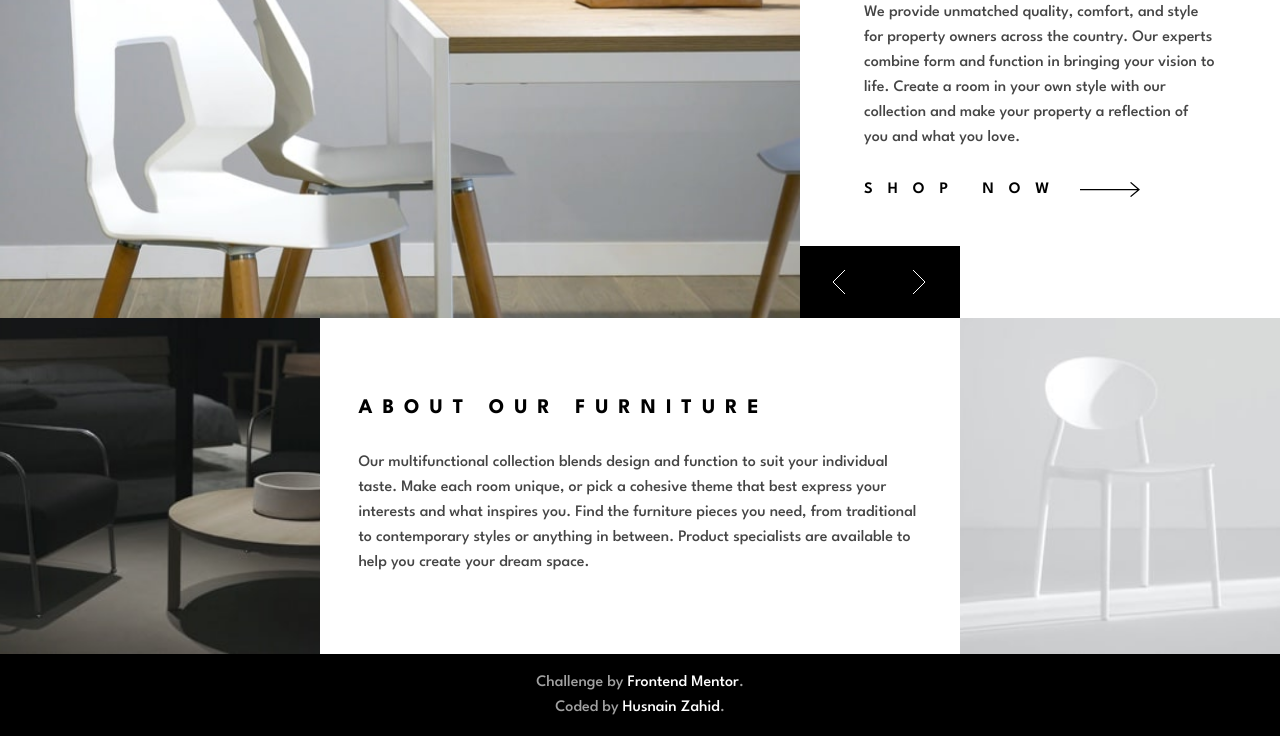
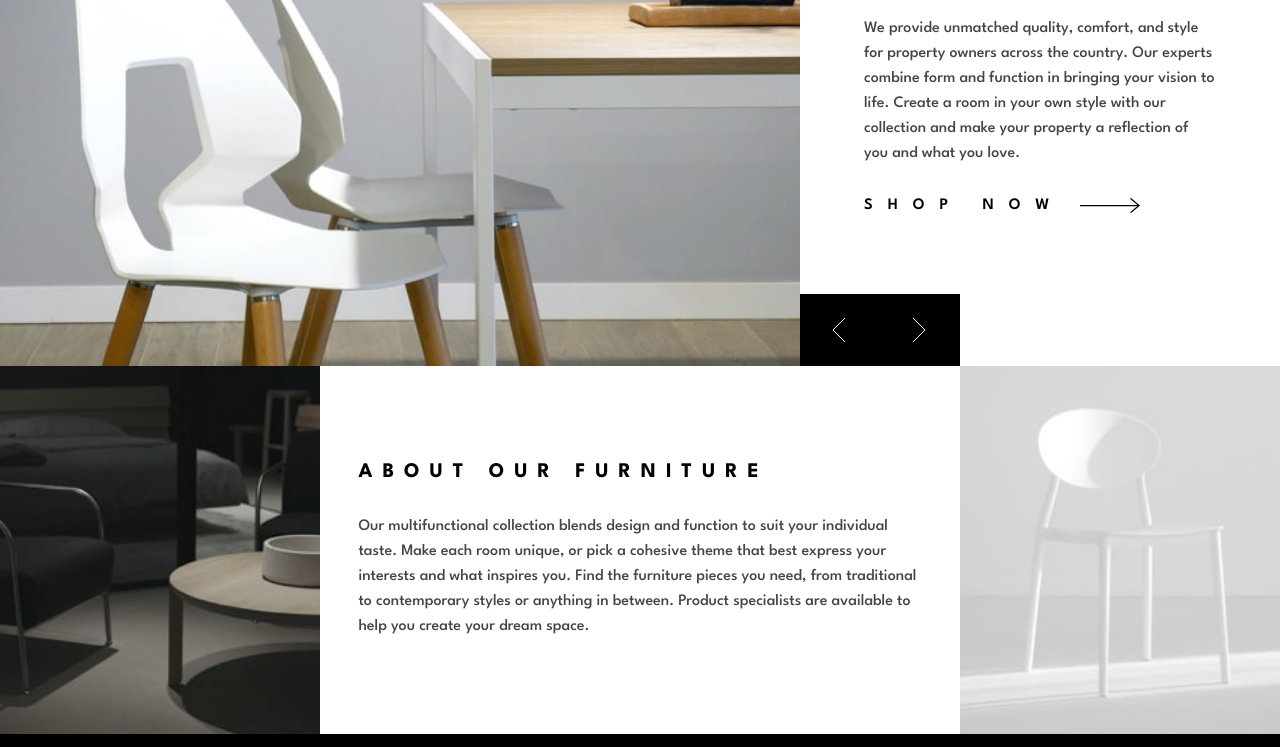
Before and after one commit to husnain214/room-homepage-master, a plain HTML site: page index.html in a window 1280 px wide. Shown: the part 186-933 px from the top of the page. Drawn offline with Linux system fonts and the light colour scheme.

Commit message:
"added some finishing touches"

```diff
--- a/style.css
+++ b/style.css
@@ -169,7 +169,7 @@ button :where(img, svg) { pointer-events: none; }
 
 .main-section--hero-content-1.grid {
   align-content: start;
-  padding: 5em 4em 6em 4em;
+  padding: 6em 4em 8em 4em;
 }
 
 .hero-content-1--article-list__article,
```
Also changed, not shown: index.html (+2 -1 lines).
